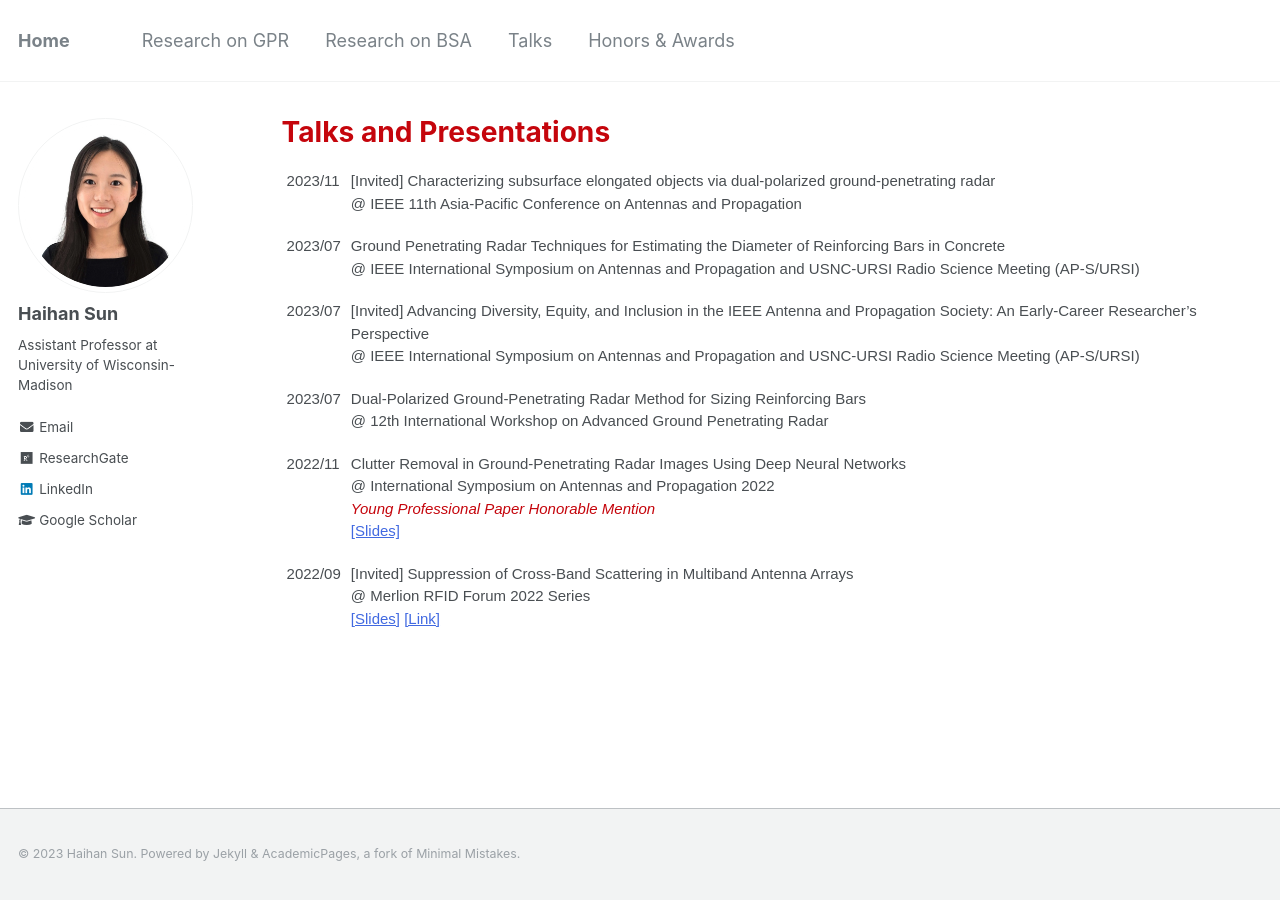
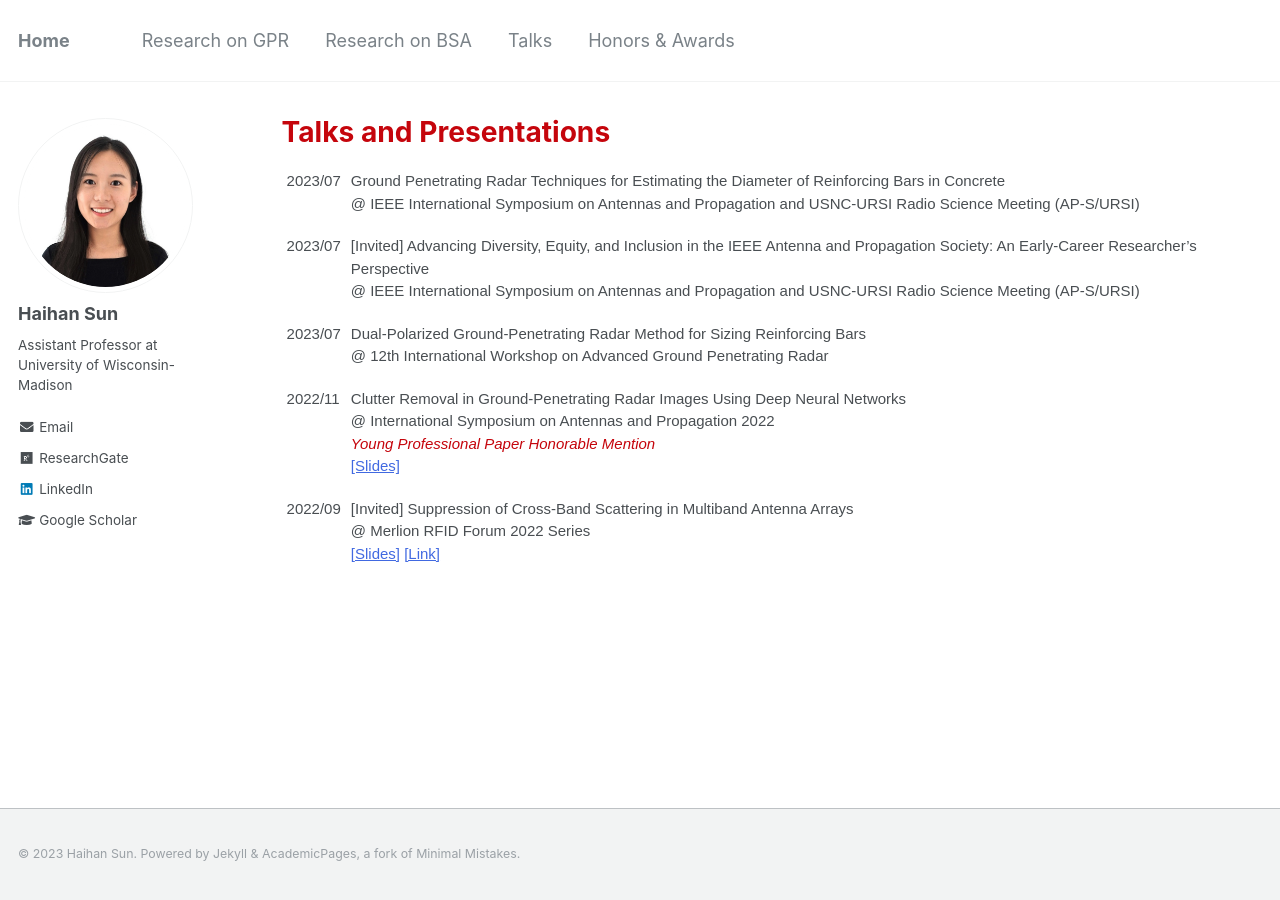
Before and after one commit to Haihan-Sun/Haihan-Sun.github.io, a Jekyll site: the page built from _pages/talks.html, in a window 1280 px wide. Built offline with Jekyll 4.4.1, drawn with Linux system fonts in a browser that asks for light colours.

Commit message:
Update talks.html

```diff
--- a/_pages/talks.html
+++ b/_pages/talks.html
@@ -15,11 +15,6 @@ author_profile: true
 
 <table class="tg">
 <tbody>
-  <tr>
-    <td class="tg-ko0z">2023/11</td>
-    <td class="tg-ko0z">[Invited] Characterizing subsurface elongated objects via dual-polarized ground-penetrating radar <br>
-                        @ IEEE 11th Asia-Pacific Conference on Antennas and Propagation </td>
-  </tr>
 
   <tr>
     <td class="tg-ko0z">2023/07</td>
```
